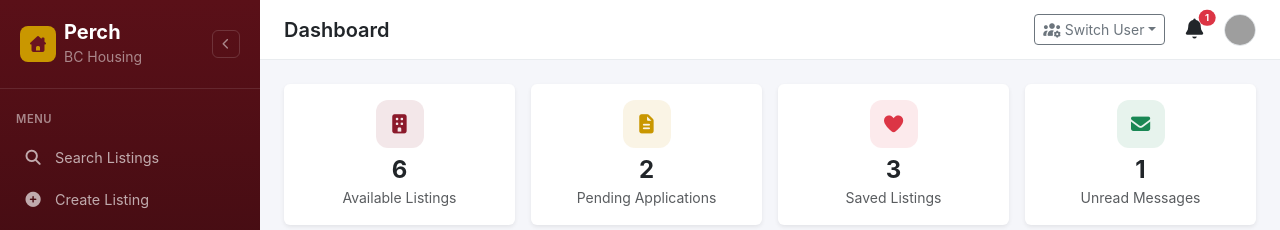
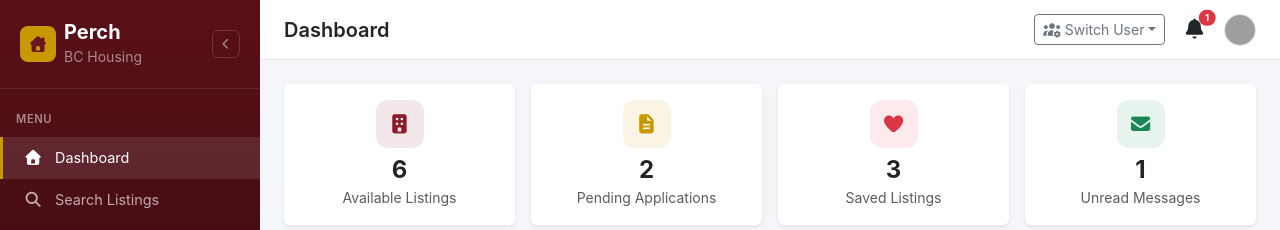
Before and after one commit to pintchom/bc-housing-demo-app, a React (Vite) app: page /dashboard in a window 1280 px wide. Shown: the top 230 px of the page. Built offline with nearby package versions, Linux system fonts and the light colour scheme; grey boxes are pictures that could not be loaded.

Commit message:
dashboard button

```diff
--- a/src/components/Sidebar.jsx
+++ b/src/components/Sidebar.jsx
@@ -5,6 +5,7 @@ export default function Sidebar({ isOpen, onClose, isCollapsed, onToggleCollapse
   const { currentUser, isAuthenticated, unreadMessageCount, logout } = useApp();
 
   const navItems = [
+    { to: '/dashboard', icon: 'fa-house', label: 'Dashboard' },
     { to: '/search', icon: 'fa-magnifying-glass', label: 'Search Listings' },
     { to: '/listings/create', icon: 'fa-plus-circle', label: 'Create Listing' },
     { to: '/my-listings', icon: 'fa-building', label: 'My Listings' },
```
